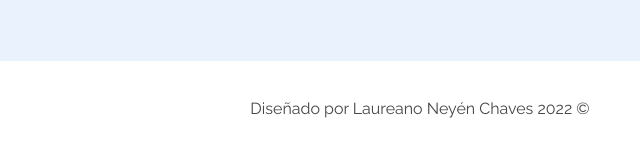
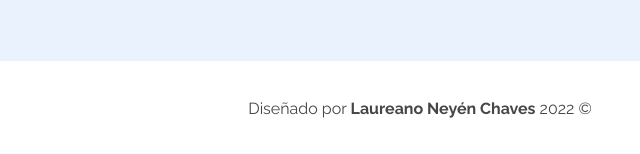
Before and after one commit to LaureanoC/TryhardZone, a plain HTML site: page screens/crud.html in a window 1280 px wide. Shown: the part 817-971 px from the top of the page, 220-860 px from the left. Drawn offline with nearby package versions, Linux system fonts and the light colour scheme; no server answers.

Commit message:
Se agregó redireccion a mi portafolio

```diff
--- a/assets/css/footer.css
+++ b/assets/css/footer.css
@@ -1,3 +1,7 @@
+.yo {
+    font-weight: 700;
+}
+
 .footer{
 
     background-color: #EAF2FD;
--- a/screens/crud.html
+++ b/screens/crud.html
@@ -16,7 +16,7 @@
 
     <footer class="footer"></footer>
 
-    <div class="rodapie">Diseñado por Laureano Neyén Chaves 2022 &copy;</div>
+    <div class="rodapie">Diseñado por <a class="yo" href="https://laureanoc.github.io/Mi-portafolio/">Laureano Neyén Chaves</a> 2022 &copy;</div>
     <script src="https://unpkg.com/axios/dist/axios.min.js"></script>
     <script src="https://cdnjs.cloudflare.com/ajax/libs/uuid/8.3.2/uuid.min.js" integrity="sha512-UNM1njAgOFUa74Z0bADwAq8gbTcqZC8Ej4xPSzpnh0l6KMevwvkBvbldF9uR++qKeJ+MOZHRjV1HZjoRvjDfNQ==" crossorigin="anonymous" referrerpolicy="no-referrer"></script>
     <script src="../base_js/header.js"></script>
```
Also changed, not shown: index.html (+2 -2 lines), screens/dialog.html (+2 -0 lines), screens/similar.html (+1 -0 lines).
